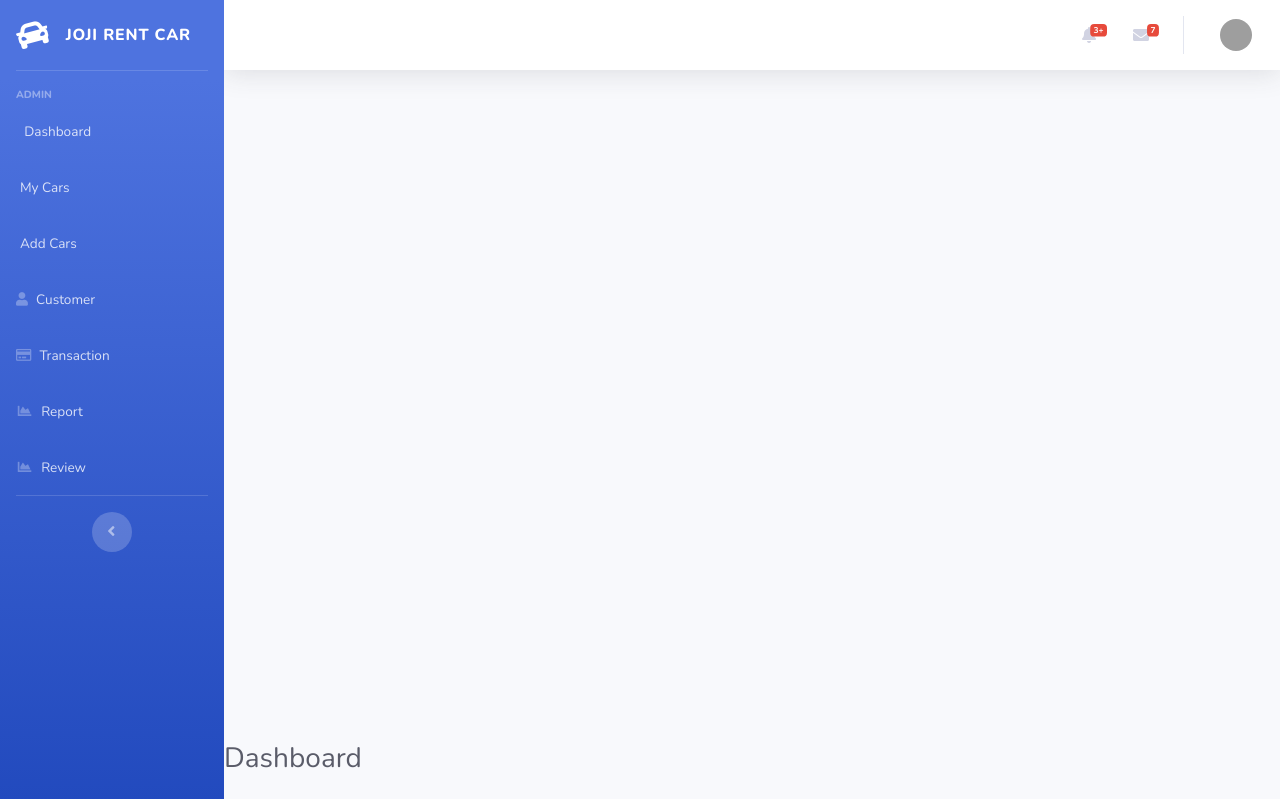
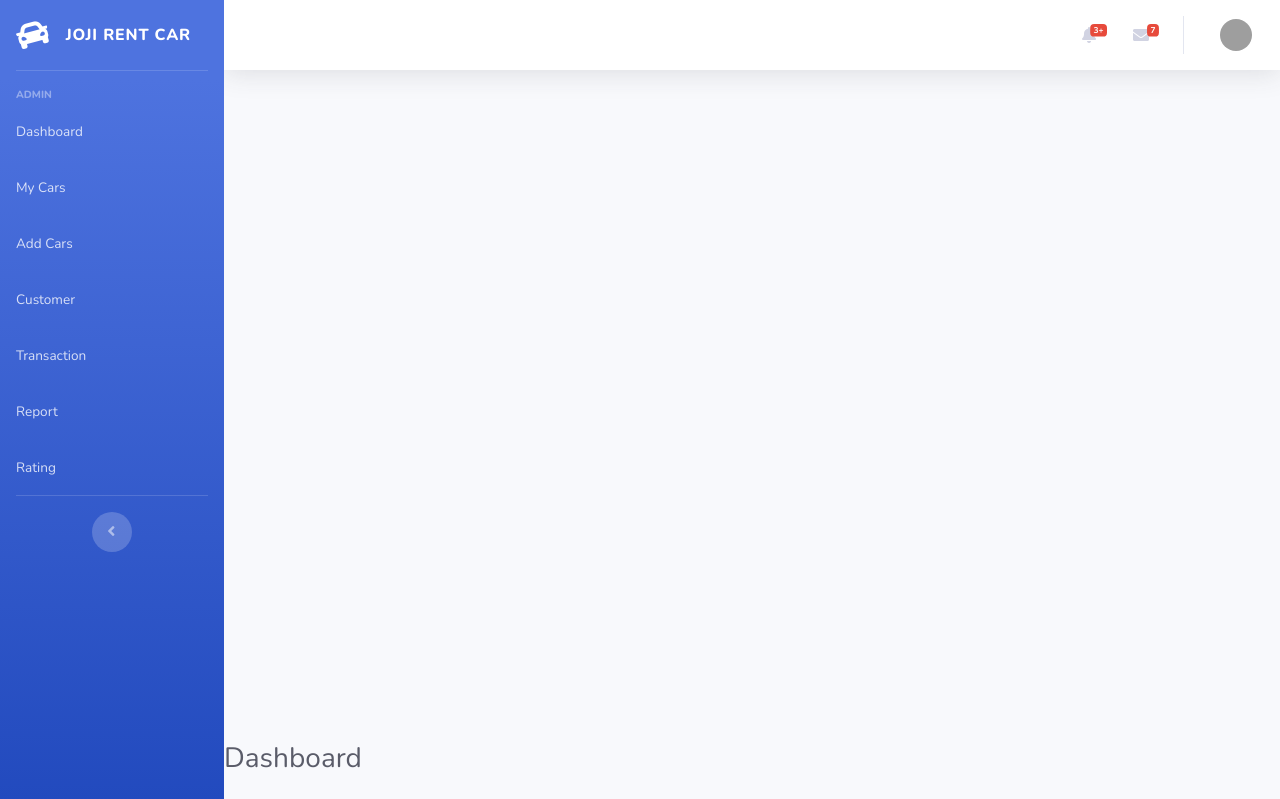
Before and after one commit to alvannnnn/JojiRent, a CodeIgniter app: page /JojiRent/index.php/admin/index in a window 1280 px wide. Shown: the top 799 px of the page. Run offline with CodeIgniter, Linux system fonts and the light colour scheme; data that the repository does not hold is empty; grey boxes are pictures that could not be loaded.

Commit message:
menghapus icon pada setiap menu di sidebar admin

```diff
--- a/application/views/templates/sidebar_admin.php
+++ b/application/views/templates/sidebar_admin.php
@@ -19,50 +19,43 @@
 
     <li class="nav-item">
         <a class="nav-link" href="<?= base_url('admin/dashboard') ?>">
-            <i class="fas fa-cars"></i>
             <span>Dashboard</span></a>
     </li>
 
     <!-- Nav Item - Pages Collapse Menu -->
     <li class="nav-item">
         <a class="nav-link" href="<?= base_url('admin/mycars') ?>">
-            <i class="fa-duotone fa-cars"></i>
             <span>My Cars</span></a>
     </li>
 
     <!-- Nav Item - Pages Collapse Menu -->
     <li class="nav-item">
         <a class="nav-link" href="<?= base_url('mobil/tambahMobil') ?>">
-            <i class="fa-duotone fa-cars"></i>
             <span>Add Cars</span></a>
     </li>
 
     <!-- Nav Item - Utilities Collapse Menu -->
     <li class="nav-item">
         <a class="nav-link" href="<?= base_url('admin/customer') ?>">
-            <i class="fas fa-user"></i>
             <span>Customer</span></a>
     </li>
 
     <!-- Nav Item - Pages Collapse Menu -->
     <li class="nav-item">
         <a class="nav-link" href="<?= base_url('admin/transaction') ?>">
-            <i class="far fa-credit-card"></i>
             <span>Transaction</span></a>
     </li>
 
     <!-- Nav Item - Charts -->
     <li class="nav-item">
         <a class="nav-link" href="<?= base_url('admin/report') ?>">
-            <i class="fas fa-fw fa-chart-area"></i>
             <span>Report</span></a>
     </li>
 
     <!-- Nav Item - Charts -->
     <li class="nav-item">
-        <a class="nav-link" href="<?= base_url('admin/review') ?>">
-            <i class="fas fa-fw fa-chart-area"></i>
-            <span>Review</span></a>
+        <a class="nav-link" href="<?= base_url('admin/rating') ?>">
+            <span>Rating</span></a>
     </li>
 
     <!-- Divider -->
```
